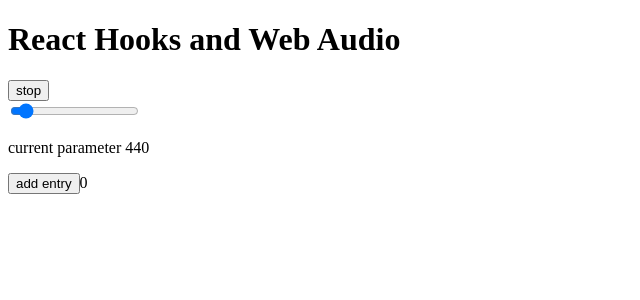
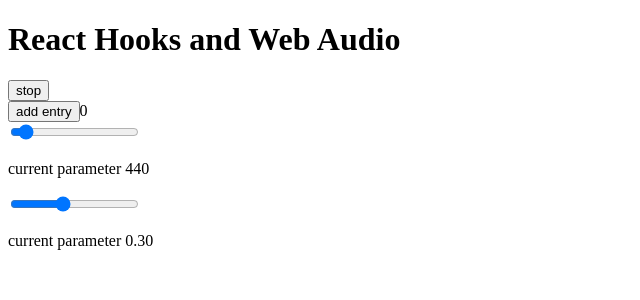
Before and after one commit to bdfee/hook-audio, a React (Create React App) app: page / in a window 1280 px wide. Both pictures are taken after a click on the button "play". Shown: the top 300 px of the page, without its empty margins (0-640 px from the left). Built offline with nearby package versions, Linux system fonts and the light colour scheme.

Commit message:
both sliders are initially functioning

```diff
--- a/src/App.js
+++ b/src/App.js
@@ -1,7 +1,8 @@
+import { useState } from 'react'
+
 import Slider from './components/slider'
 import LogEntry from './components/logEntry'
 import noiseGenerator from './noiseGeneration'
-import { useState } from 'react'
 
 const noise = {}
 
@@ -19,28 +20,38 @@ function App() {
     setIsPlaying(!isPlaying)
   }
 
+  console.log('app', noise.gainNode)
   return (
     <div className="App">
       <h1>React Hooks and Web Audio</h1>
-      {!isPlaying
-        ? <button onClick={handlePlay}>play</button>
-        : <button onClick={handleStop}>stop</button>
-      }
-      {isPlaying
-        ?
+      <div>
+        {!isPlaying
+          ? <button onClick={handlePlay}>play</button>
+          : <button onClick={handleStop}>stop</button>
+        }
+        <LogEntry log={noiseGenerator.log(noise)} />
+      </div>
+
+      {isPlaying &&
           <div>
             <Slider
               parameter={noise.osc.frequency.value}
               noise={noise}
               setParameter={noiseGenerator.setFrequency}
-              min="100"
-              max="5000"
-              step="1"
+              min={100}
+              max={5000}
+              step={1}
+            />
+            <Slider
+              parameter={noise.gainNode.gain.value.toPrecision(2)}
+              noise={noise}
+              setParameter={noiseGenerator.setGain}
+              min={0.00}
+              max={0.75}
+              step={0.01}
             />
           </div>
-        : null
       }
-      <LogEntry log={noiseGenerator.log(noise)} />
     </div>
   );
 }
--- a/src/components/logEntry.js
+++ b/src/components/logEntry.js
@@ -18,8 +18,27 @@ const LogEntry = (props) => {
           const num = Math.random()
           return (
             <div key={'entry-' + num} style={style}>
-              number of oscilators created {entry.oscCreatedCount}
-              frequency logged at 'Stop' {entry.lastFrequency ? entry.lastFrequency : 'n/a'}
+              <table>
+                <thead>
+                    <tr>
+                        <th colspan="2">noiseGenerator logger</th>
+                    </tr>
+                </thead>
+                    <tbody>
+                        <tr>
+                            <td>osc count</td>
+                            <td>{entry.oscCreatedCount}</td>
+                        </tr>
+                        <tr>
+                            <td>freq @ stop</td>
+                            <td>{entry.lastFrequency ? entry.lastFrequency : 'n/a'}</td>
+                        </tr>
+                        <tr>
+                            <td>gain @ stop </td>
+                            <td>{entry.lastVolume ? entry.lastVolume : 'n/a'}</td>
+                        </tr>
+                    </tbody>
+                </table>
             </div>
           )
         })
--- a/src/components/slider.js
+++ b/src/components/slider.js
@@ -1,22 +1,23 @@
 import { useState } from 'react'
 const Slider = (props) => {
-  const [parameter, setParameter] = useState(props.parameter)
+  const [para, setPara] = useState(props.parameter)
   const handleChange = (noise, value) => {
-    setParameter(value)
-    props.setParameter(noise, parameter)
+    setPara(value)
+    props.setParameter(props.noise, para)
   }
+
   return (
     <div>
       <input
         type="range"
-        value={parameter}
+        value={para}
         min={props.min}
         max={props.max}
         step={props.step}
         onChange={(e) => handleChange(props.noise, e.target.value)}
       >
       </input>
-      <p>current parameter {parameter}</p>
+      <p>current parameter {para}</p>
     </div>
   )
 }
--- a/src/noiseGeneration.js
+++ b/src/noiseGeneration.js
@@ -5,19 +5,26 @@ const noiseGenerator = (function () {
   let oscCreatedCount = 0
   // for initializing freq slider at previous slider's position
   let lastFrequency = 0
+  let lastVolume = 0.00
 
   const createTrack = (track) => {
     oscCreatedCount++
     track.oscCreatedCount = oscCreatedCount
     track.osc = audioContext.createOscillator()
     track.gainNode = audioContext.createGain()
+  }
+
+  const connectTrack = (track) => {
     track.osc.connect(track.gainNode)
     track.gainNode.connect(audioContext.destination)
   }
 
-  const setGain = (track) => {
-    track.volume = 0.3
-    track.gainNode.gain.setValueAtTime(track.volume, audioContext.currentTime)
+  const setInitialGain = (track) => {
+    track.gainNode.gain.value = 0.30
+  }
+
+  const setGain = (track, value) => {
+    track.gainNode.gain.setTargetAtTime(value, audioContext.currentTime, 0.01)
   }
 
   const setFrequency = (track, value) => {
@@ -26,24 +33,29 @@ const noiseGenerator = (function () {
 
   const playOsc = (track) => {
     createTrack(track)
-    setGain(track)
     if (lastFrequency) {
       track.osc.frequency.value = lastFrequency
     }
+    if (lastVolume) {
+      track.gainNode.gain.value = lastVolume
+    } else {
+      setInitialGain(track)
+    }
+    connectTrack(track)
     track.osc.start()
   }
 
   const stopOsc = (track) => {
-    if (track.osc) {
       lastFrequency = track.osc.frequency.value
+      lastVolume = track.gainNode.gain.value
       track.osc.stop()
-    }
   }
 
   const log = (track) => {
     return {
       oscCreatedCount,
       lastFrequency,
+      lastVolume,
       track
     }
   }
@@ -51,6 +63,7 @@ const noiseGenerator = (function () {
     play: playOsc,
     stop: stopOsc,
     setFrequency,
+    setGain,
     log
   }
 })()
```
